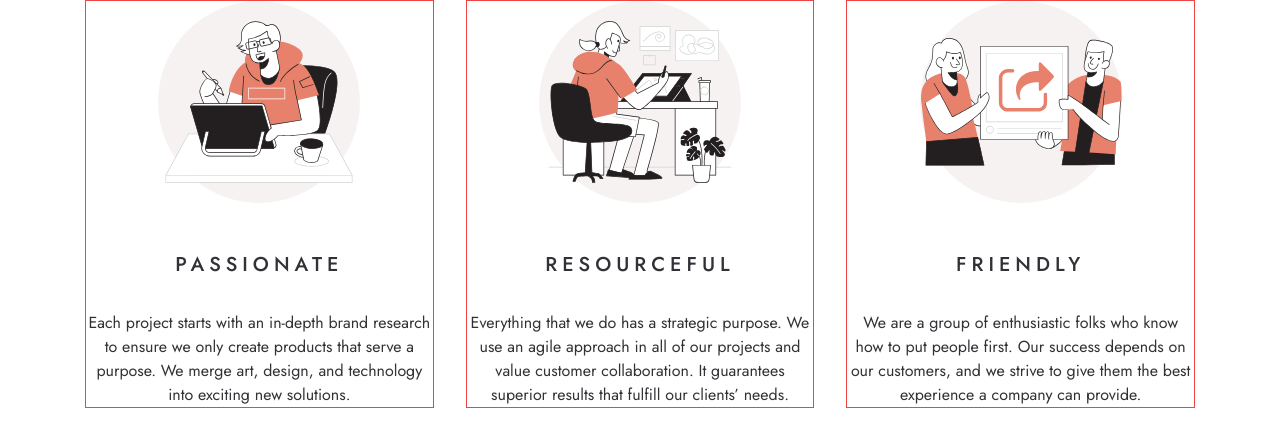
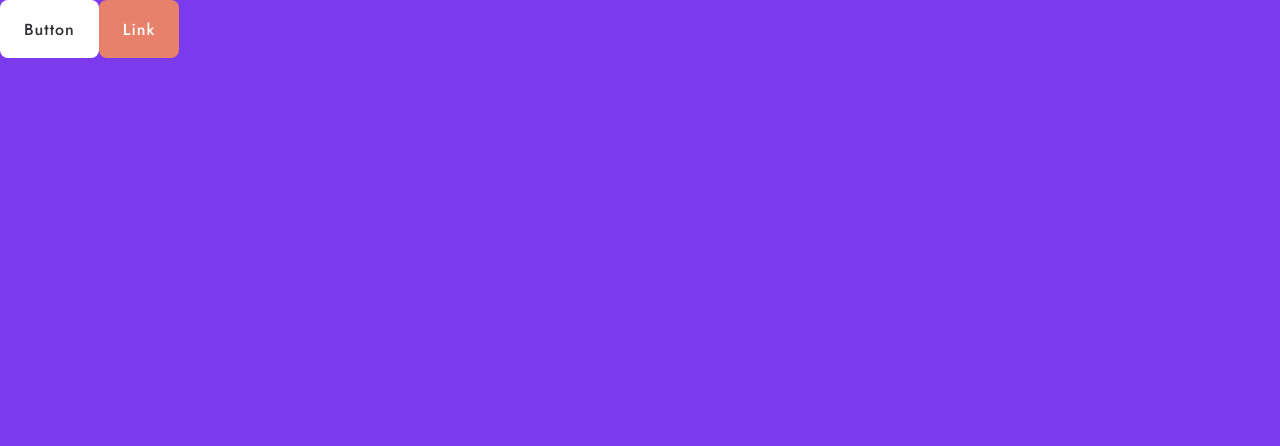
Before and after one commit to zetmosoma10/designo, a React (Vite) app: page / in a window 1280 px wide. Shown: the top 446 px of the page. Built offline with nearby package versions, Linux system fonts and the light colour scheme.

Commit message:
build button component

```diff
--- a/src/App.tsx
+++ b/src/App.tsx
@@ -1,9 +1,11 @@
+import Button from "./components/Button";
 import Incentives from "./pages/home/sections/Incentives";
 
 function App() {
   return (
-    <div>
-      <Incentives />
+    <div className="bg-violet-600 h-screen">
+      <Button type="button">Button</Button>
+      <Button className="bg-peach text-white hover:bg-light_peach">Link</Button>
     </div>
   );
 }
--- /dev/null
+++ b/src/components/Button.tsx
@@ -0,0 +1,20 @@
+import React from "react";
+
+interface Props {
+  children: React.ReactNode;
+  className?: string;
+  type?: "link" | "button";
+}
+
+const Button = ({ children, className, type = "link" }: Props) => {
+  if (type === "button")
+    return <button className={`btn ${className}`}>{children}</button>;
+  if (type === "link")
+    return (
+      <a href="#" className={`btn ${className}`}>
+        {children}
+      </a>
+    );
+};
+
+export default Button;
--- a/src/index.css
+++ b/src/index.css
@@ -3,6 +3,10 @@
 @tailwind base;
 @tailwind components;
 @tailwind utilities;
+
+* {
+  @apply transition-all duration-150;
+}
 
 @layer base {
   body {
@@ -13,3 +17,10 @@
     @apply max-w-[1110px] w-[95%] mx-auto;
   }
 }
+
+@layer components {
+  .btn {
+    @apply font-medium text-base bg-white text-dark_grey inline-block tracking-[1px] pt-[18px] pb-[16px] px-6
+    rounded-lg cursor-pointer hover:bg-light_peach hover:text-white;
+  }
+}
```
